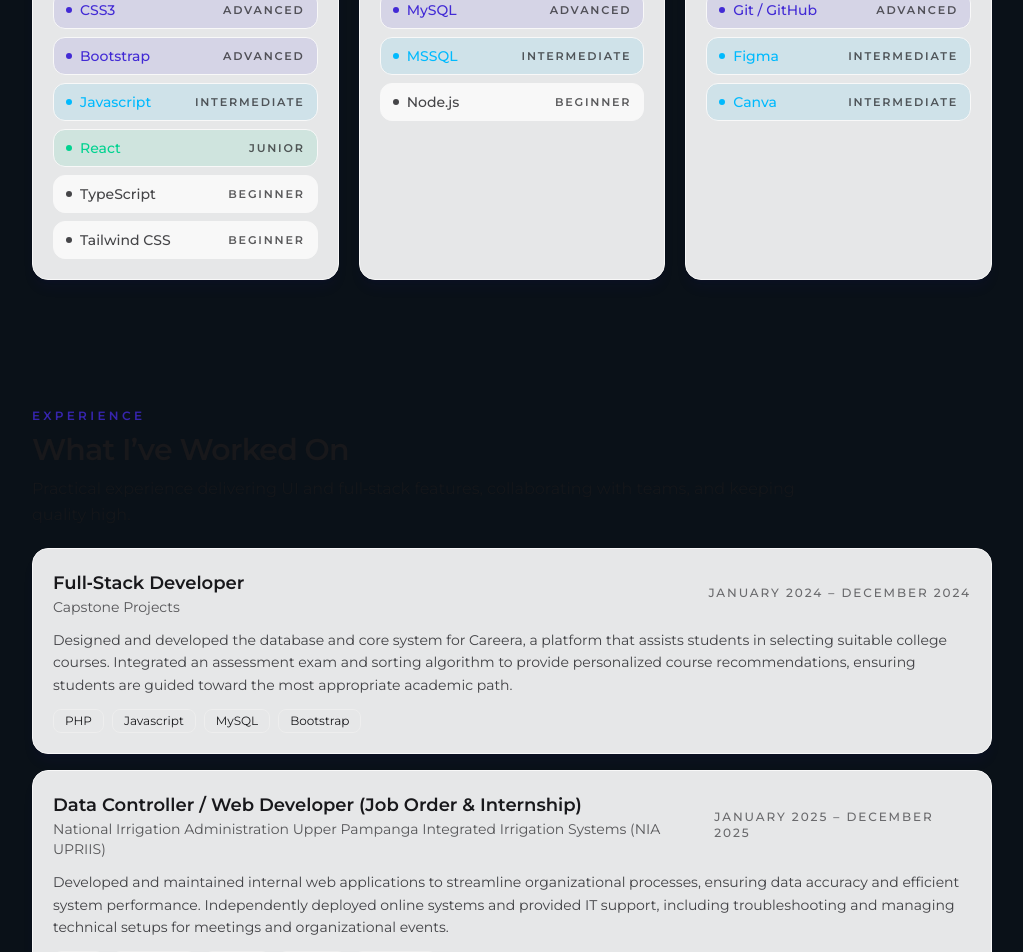
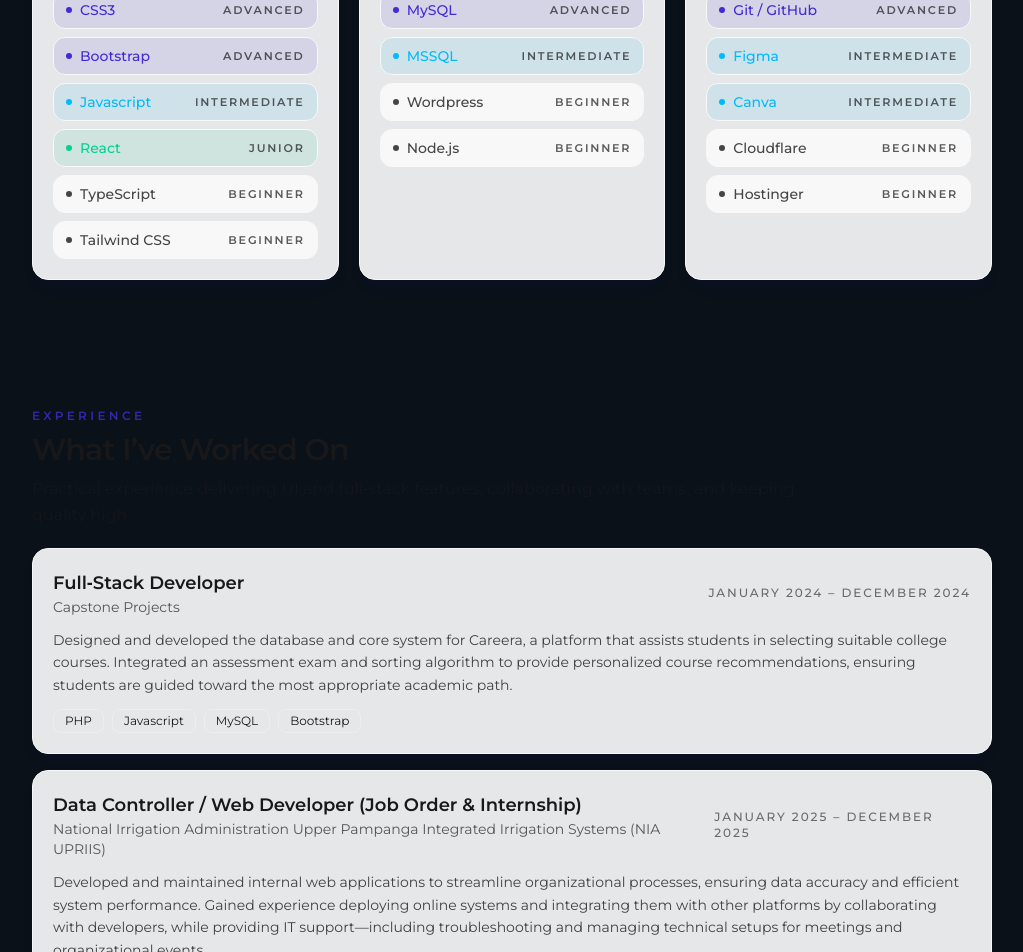
Before and after one commit to jadebot7538/my-portfolio, a React (Vite) app: page / in a window 1280 px wide. Shown: the part 2160-3112 px from the top of the page, without its empty margins (128-1151 px from the left). Built offline with nearby package versions, Linux system fonts and the light colour scheme.

Commit message:
update information

```diff
--- a/src/components/ExperienceSection.tsx
+++ b/src/components/ExperienceSection.tsx
@@ -27,7 +27,7 @@ const experience = {
         "National Irrigation Administration Upper Pampanga Integrated Irrigation Systems (NIA UPRIIS)",
       period: "January 2025 – December 2025",
       description:
-        "Developed and maintained internal web applications to streamline organizational processes, ensuring data accuracy and efficient system performance. Independently deployed online systems and provided IT support, including troubleshooting and managing technical setups for meetings and organizational events.",
+        "Developed and maintained internal web applications to streamline organizational processes, ensuring data accuracy and efficient system performance. Gained experience deploying online systems and integrating them with other platforms by collaborating with developers, while providing IT support—including troubleshooting and managing technical setups for meetings and organizational events.",
       tech: ["PHP", "Javascript", "MySQL", "MSSQL", "Bootstrap"],
     },
   ] as ExperienceItem[],
--- a/src/components/TechStackSection.tsx
+++ b/src/components/TechStackSection.tsx
@@ -25,6 +25,7 @@ const techStack = {
         { name: "PHP", level: "Advanced", tone: "primary" },
         { name: "MySQL", level: "Advanced", tone: "primary" },
         { name: "MSSQL", level: "Intermediate", tone: "info" },
+        { name: "Wordpress", level: "Beginner", tone: "neutral" },
         { name: "Node.js", level: "Beginner", tone: "neutral" },
       ],
     },
@@ -36,6 +37,8 @@ const techStack = {
         { name: "Git / GitHub", level: "Advanced", tone: "primary" },
         { name: "Figma", level: "Intermediate", tone: "info" },
         { name: "Canva", level: "Intermediate", tone: "info" },
+        { name: "Cloudflare", level: "Beginner", tone: "neutral" },
+        { name: "Hostinger", level: "Beginner", tone: "neutral" },
 
       ],
     },
```
Also changed, not shown: 1 other file (tests, documents, lock files or other folders).
